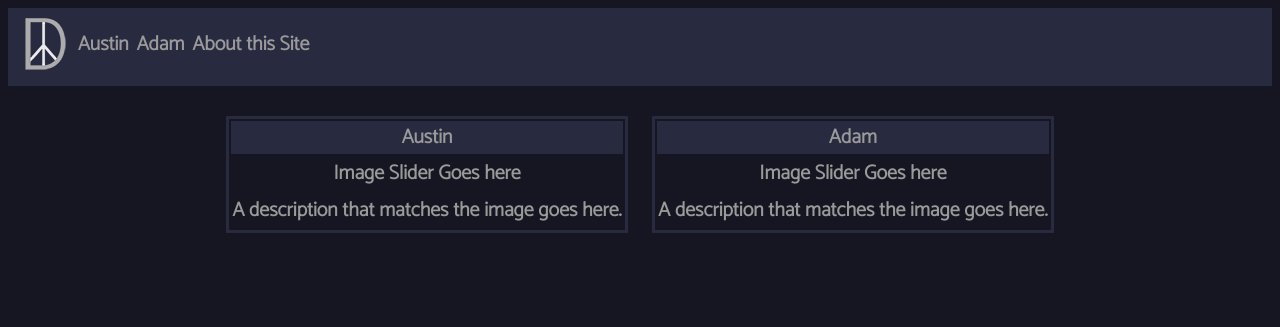
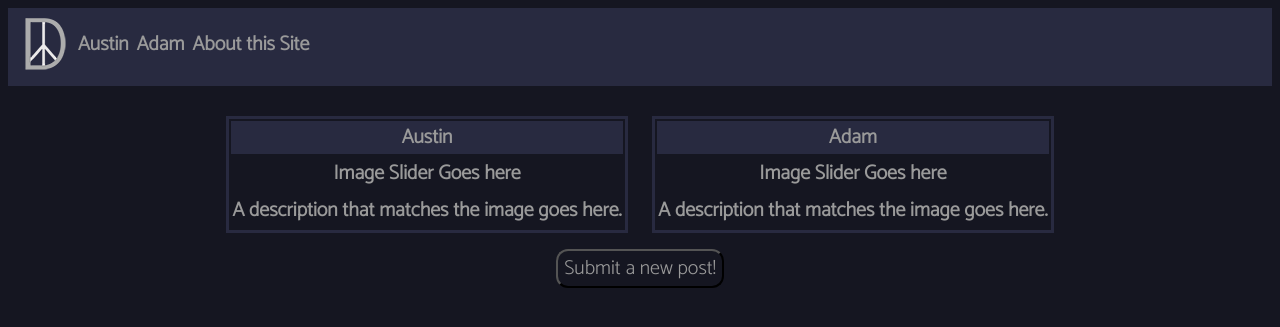
Before and after one commit to adam10414/digitalpeace.net, a Flask app: page / in a window 1280 px wide. Shown: the top 327 px of the page. Run offline with Flask 2, Linux system fonts and the light colour scheme; lists and menus that the app fills with data are empty; some libraries are stand-ins or nearby versions.

Commit message:
Made buttons prettier.

```diff
--- a/website/app.py
+++ b/website/app.py
@@ -31,6 +31,11 @@ def adam():
     return render_template('adam.html')
 
 
+@server.route('/guest')
+def guest():
+    return render_template('guest.html')
+
+
 @server.route('/post/<int:post_id>')
 def post(post_id):
     """
@@ -42,18 +47,26 @@ def post(post_id):
     post = session.query(Posts).filter(Posts.id == post_id).first()
 
     if not post:
-        return redirect('not_found.html', 404)
+        return render_template('not_found.html')
 
     post_title = post.title
     post_body = post.post_body
     image_file_name = post.image_file_name
     caption = post.image_caption
-    # TODO:
-    # Limit number of posts to 3 per IP address.
+
+    # Parsing out new lines from the post body.
+    lines = []
+    line = ''
+    for character in post_body:
+        if character != '\n':
+            line += character
+        else:
+            lines.append(line)
+            line = ''
 
     return render_template('post.html',
                            title=post_title,
-                           body=post_body,
+                           body=lines,
                            image_file_name=image_file_name,
                            caption=caption)
 
@@ -79,6 +92,13 @@ def submit_post():
         post_image_file_name = new_post_submission.image.data.filename
         #Sanitizing input.
         post_image_file_name = post_image_file_name.replace(" ", "")
+
+        # Adding final new line to file.
+        post_body += '\n'
+
+        # TODO:
+        # Humans separate paragraphs by 2 new lines.
+        # Need to convert this to 1 new line after post has been submitted.
 
         post_image = new_post_submission.image.data
 
--- a/website/static/css/base.css
+++ b/website/static/css/base.css
@@ -35,3 +35,21 @@
     background-color: #282a40;
     display: block;
 }
+
+button{
+    border-radius: 12px;
+
+}
+
+button:hover{
+    background-color: #393c5c;
+}
+
+
+.button{
+    border-radius: 12px;
+}
+
+.button:hover{
+    background-color: #393c5c;
+}
--- a/website/static/css/submit.css
+++ b/website/static/css/submit.css
@@ -81,3 +81,7 @@ label #post_body{
     margin: 0;
     font-size: small;
 }
+
+button{
+    border-radius: 12px;
+}
--- a/website/templates/index.html
+++ b/website/templates/index.html
@@ -51,4 +51,11 @@
     </table>
 
 </div>
+
+<div class=submit_button>
+    <a href="/submit">
+        <button>Submit a new post!</button>
+    </a>
+</div>
+
 {%endblock%}
--- a/website/templates/post.html
+++ b/website/templates/post.html
@@ -14,6 +14,8 @@
     <figcaption>{{caption}}</figcaption>
 </figure>
 
-<p>{{body}}</p>
+{%for line in body%}
+<p>{{line}}</p>
+{%endfor%}
 
 {%endblock%}
--- a/website/templates/submit.html
+++ b/website/templates/submit.html
@@ -29,7 +29,7 @@
             <td>{{new_post_submission.image_caption.label}} {{new_post_submission.image_caption}}</td>
         </tr>
         <tr>
-            <td id='submit_cell'>{{new_post_submission.submit}}</td>
+            <td id='submit_cell'>{{new_post_submission.submit(class_='button')}}</td>
         </tr>
     </table>
     <p></p>
```
Also changed, not shown: website/templates/guest.html (+0 -7 lines), website/digitalpeaceDB.db, 2 other files.
